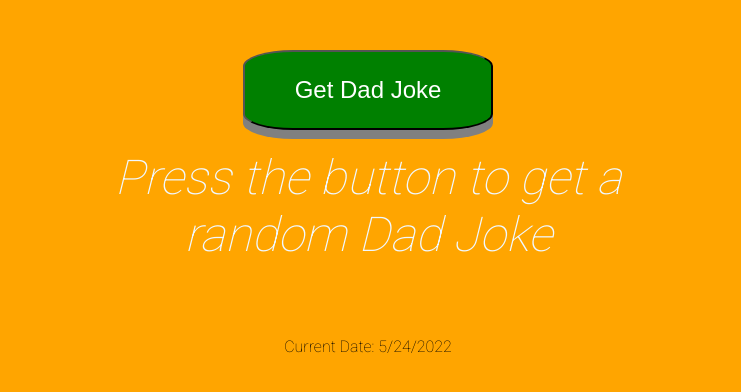
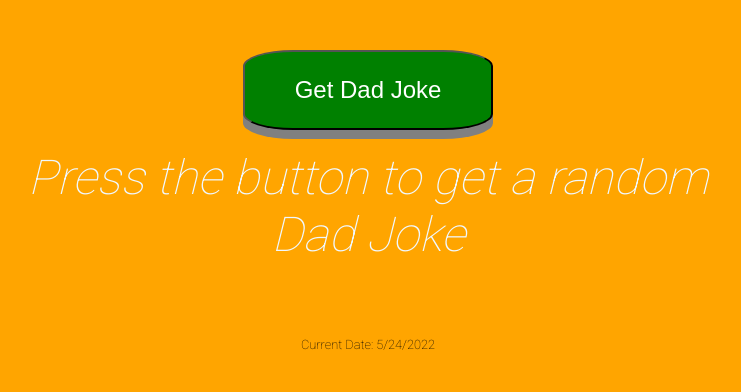
Before and after one commit to ham21019/CSE121B_FinalProject, a plain HTML site: page index.html in a window 1280 px wide. Shown: the whole page, without its empty margins (272-1013 px from the left). Drawn offline with Linux system fonts and the light colour scheme.

Commit message:
small css tweak on max width

```diff
--- a/styles/final.css
+++ b/styles/final.css
@@ -4,7 +4,7 @@ body {
     font-family: "Roboto";
     background-color: orange;
     text-align: center;
-    max-width: 50%;
+    max-width: 800px;
     margin: 0 auto;
 }
 
@@ -51,3 +51,7 @@ main p {
     font-weight: lighter;
     font-size: 1.5rem;
 }
+
+footer {
+    font-size: .8rem;
+}
```
